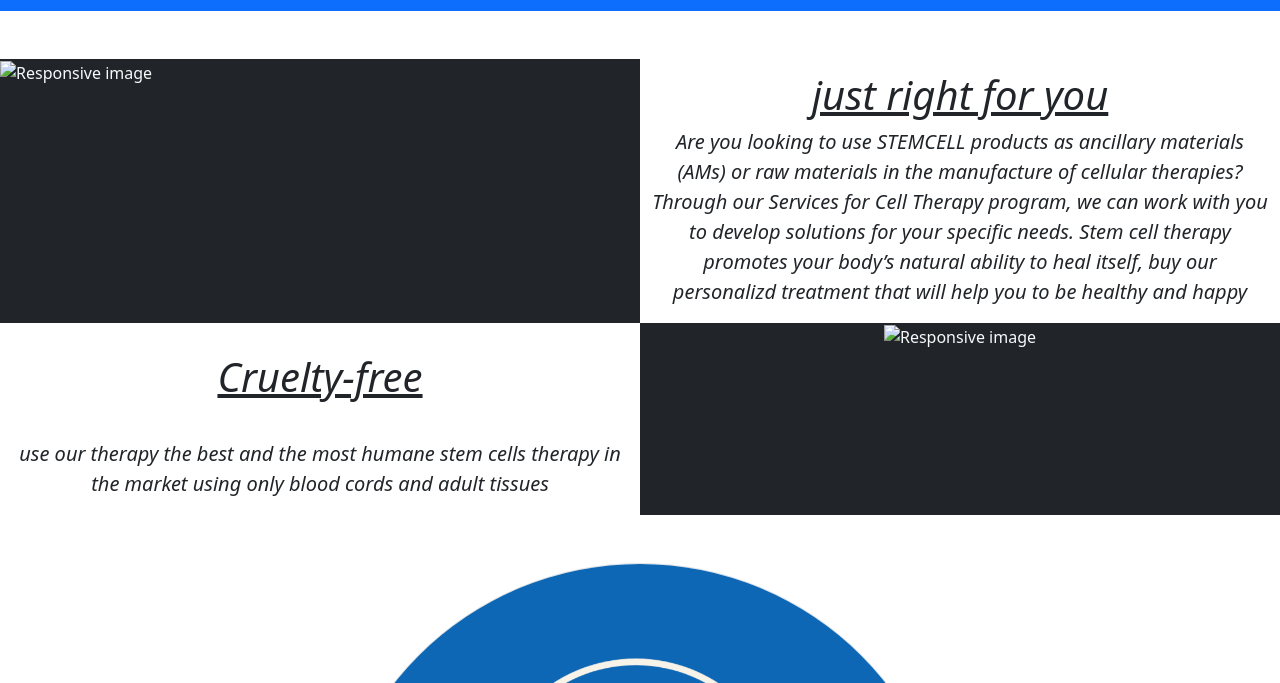
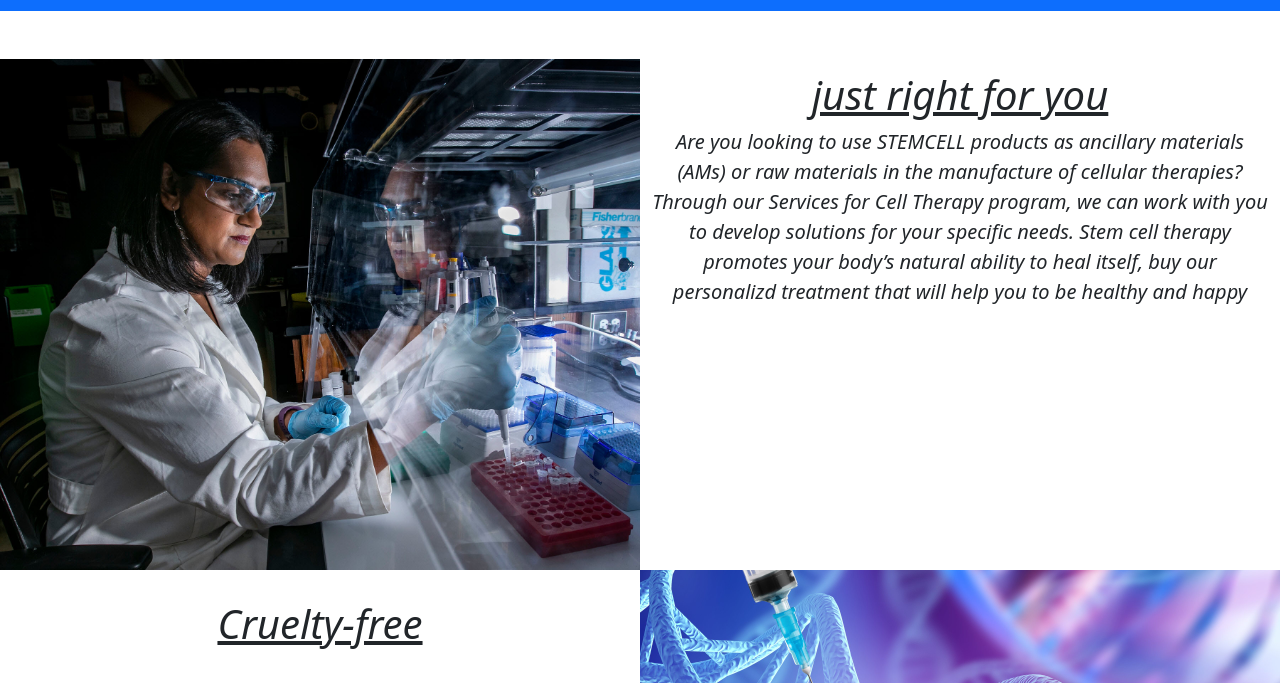
Before and after one commit to chen-semu/project-stemCells-31-07-2022, a plain HTML site: page index.html in a window 1280 px wide. Shown: the part 946-1629 px from the top of the page. Drawn offline with nearby package versions, Linux system fonts and the light colour scheme; some packages are replaced by stand-ins of ours; the site is published under a folder, as on GitHub Pages, so addresses that start at the root find nothing; no server answers; a script that the page names is missing.

Commit message:
fixing pics

```diff
--- a/index.html
+++ b/index.html
@@ -321,7 +321,7 @@
               </ins>
           </div>
           <div class="col-md-6 col-sm-12 bg-dark  text-light p-0 mt-5">
-              <img src="/pics/Home-Page-img2.png" class="img-fluid h-100" alt="Responsive image">
+              <img src="pics/Home-Page-img2.png" class="img-fluid h-100" alt="Responsive image">
           </div>
           <div class="col-md-6 col-sm-12 text-center fst-italic lead">
               <br><br>
@@ -345,7 +345,7 @@
               </p></b>
           </div>
           <div class="col-md-6 col-sm-12 bg-dark text-center text-light p-0">
-              <img src="/pics/dna1.png" class="img-fluid h-100 w-100 " alt="Responsive image">
+              <img src="pics/dna1.png" class="img-fluid h-100 w-100 " alt="Responsive image">
           </div>
       </div>
       <div class="d-flex justify-content-center mt-5 mb-5">
```
